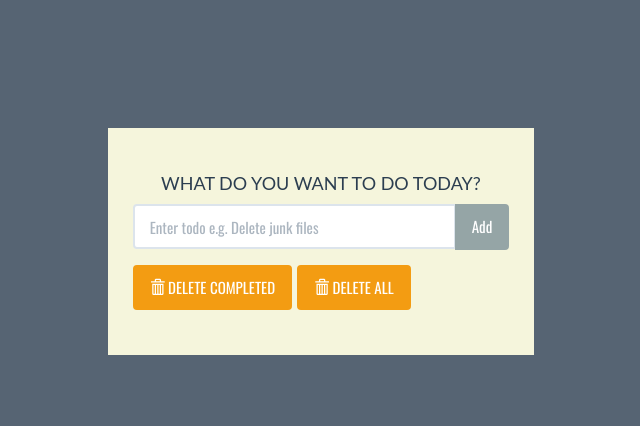
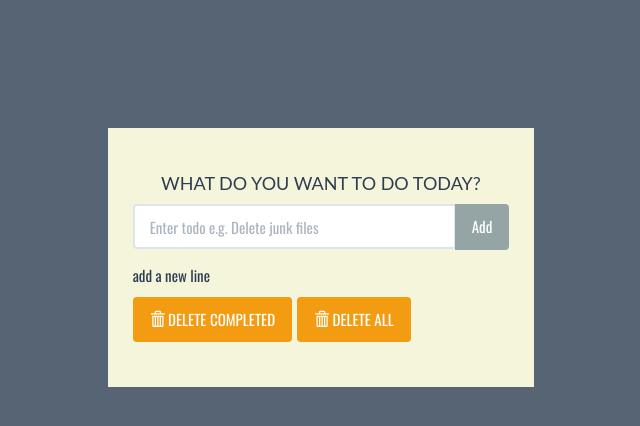
Before and after one commit to PrakharSharma888/To-do-list, a Django app: page / in a window 1280 px wide. Shown: the top 426 px of the page, without its empty margins (319-959 px from the left). Run offline with Django 3.2, Linux system fonts and the light colour scheme; data that the repository does not hold is empty; some libraries are stand-ins or nearby versions.

Commit message:
added a new line under paragraph tag

```diff
--- a/templates/base.html
+++ b/templates/base.html
@@ -35,6 +35,7 @@
                             </div>
                         </div>
                     </form>
+					<p>add a new line</p>
 
 					<div class="row t10">
 						<div class="col-lg-12">
```
